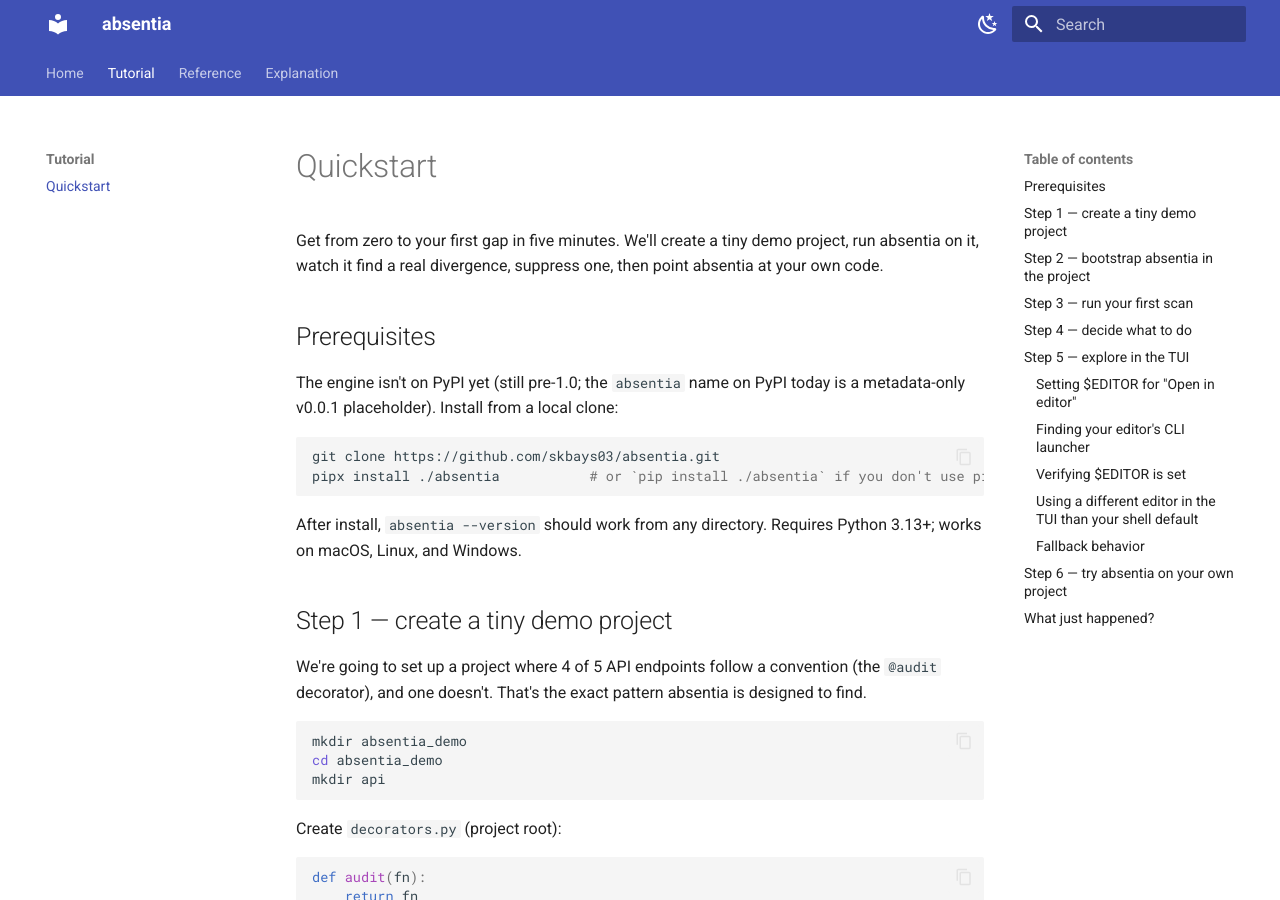
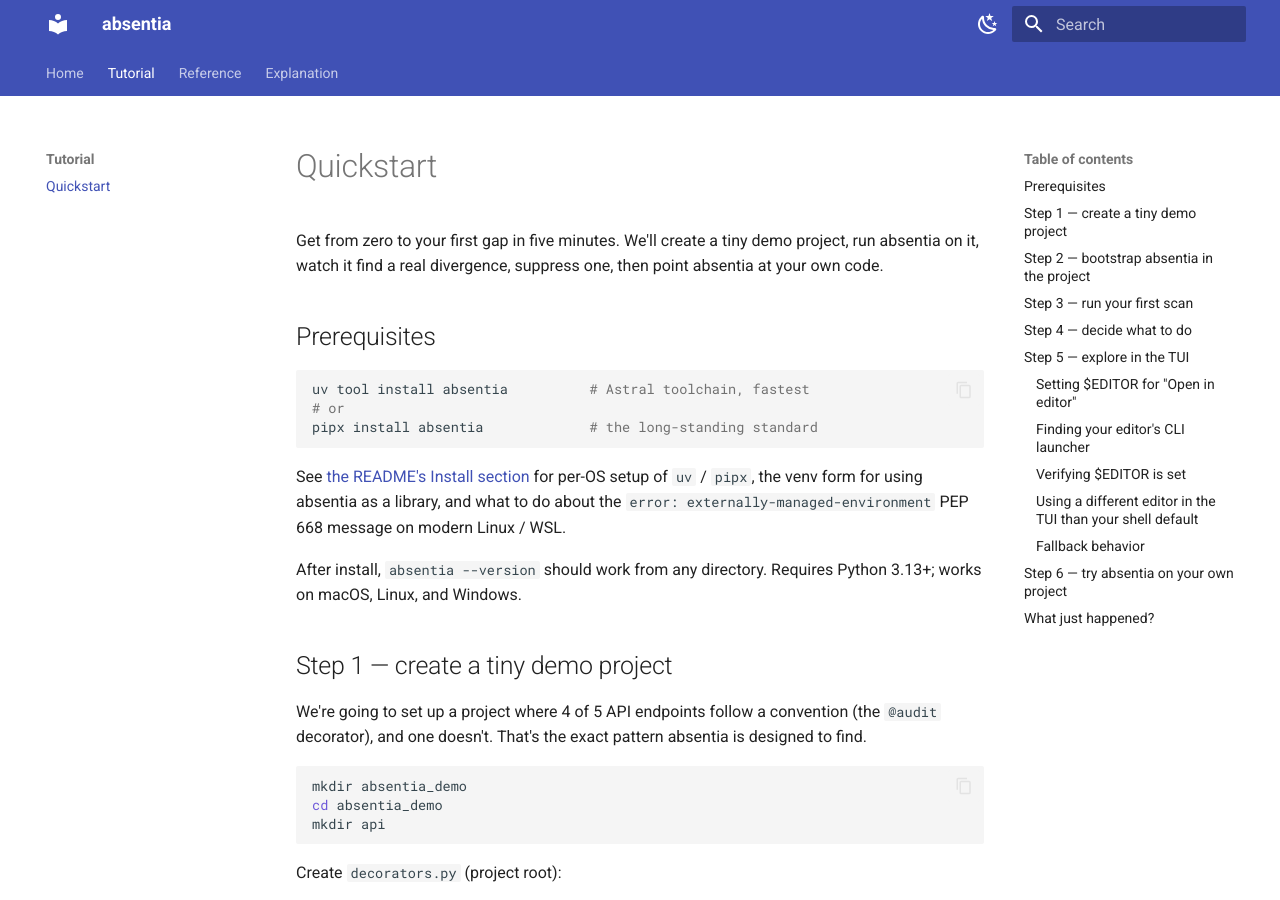
Before and after one commit to skbays03/absentia, an MkDocs documentation site: the page built from docs/tutorial/quickstart.md, in a window 1280 px wide and 900 px high. Built offline with MkDocs 1.6.1 and Material for MkDocs 9.7.7, drawn with Linux system fonts in a browser that asks for light colours.

Commit message:
docs(post-1.0): backfill v1.0.1 changelog + sweep stale pre-1.0 prose
The v1.0.1 release.sh promote silently shipped an empty [1.0.1]
section because none of the four commits between v1.0.0 and v1.0.1
had updated CHANGELOG.md's [Unreleased] block — the script
mechanically promotes whatever's there, no enforcement.

Backfilled the [1.0.1] section with the actual content (project.urls
addition, uv install path, --version drift fix, build-system metadata
mismatch context). Going forward the discipline is: every user-facing
commit appends its line to [Unreleased]; release.sh promotes at cut.

To make the discipline harder to forget, scripts/release.sh now
refuses to proceed when [Unreleased] is empty, with a clear error
explaining how to fix and a --allow-empty-changelog escape hatch
for the rare build-rerun case.

Other post-1.0 doc cleanup:

* docs/tutorial/quickstart.md — Prerequisites section was still
  saying "engine isn't on PyPI yet (still pre-1.0)". Rewrote to
  the post-launch reality (uv tool / pipx) and link to README's
  Install section for the per-OS detail.

* DEFERRALS.md — demo screenshot/GIF entry's "Latest by: Before
  any v1.0 push" deadline is moot now that v1.0 is live. Updated
  to "Before broad marketing" since that's the next event the
  asset disproportionately matters for.

* docs/preview/ — deleted. Was a stale html-export artifact from
  the export feature's early development; zero references in the
  repo, mkdocs doesn't include it, kept the old "Alpha" disclaimer
  + pre-1.0 prose locked in. Generated artifacts don't belong in
  source control.

Authored-by: Shawn Bays <shawnbays2003@gmail.com>
Co-Authored-By: Claude Opus 4.7 (1M context) <noreply@anthropic.com>

````diff
--- a/docs/tutorial/quickstart.md
+++ b/docs/tutorial/quickstart.md
@@ -6,14 +6,17 @@ suppress one, then point absentia at your own code.
 
 ## Prerequisites
 
-The engine isn't on PyPI yet (still pre-1.0; the `absentia` name on
-PyPI today is a metadata-only v0.0.1 placeholder). Install from a
-local clone:
+```bash
+uv tool install absentia          # Astral toolchain, fastest
+# or
+pipx install absentia             # the long-standing standard
+```
 
-```bash
-git clone https://github.com/skbays03/absentia.git
-pipx install ./absentia           # or `pip install ./absentia` if you don't use pipx
-```
+See [the README's Install section](https://github.com/skbays03/absentia#install)
+for per-OS setup of `uv` / `pipx`, the venv form for using
+absentia as a library, and what to do about the
+`error: externally-managed-environment` PEP 668 message on
+modern Linux / WSL.
 
 After install, ``absentia --version`` should work from any directory.
 Requires Python 3.13+; works on macOS, Linux, and Windows.
````
Also changed, not shown: CHANGELOG.md (+40 -1 lines), DEFERRALS.md (+14 -4 lines), 1 other file.
